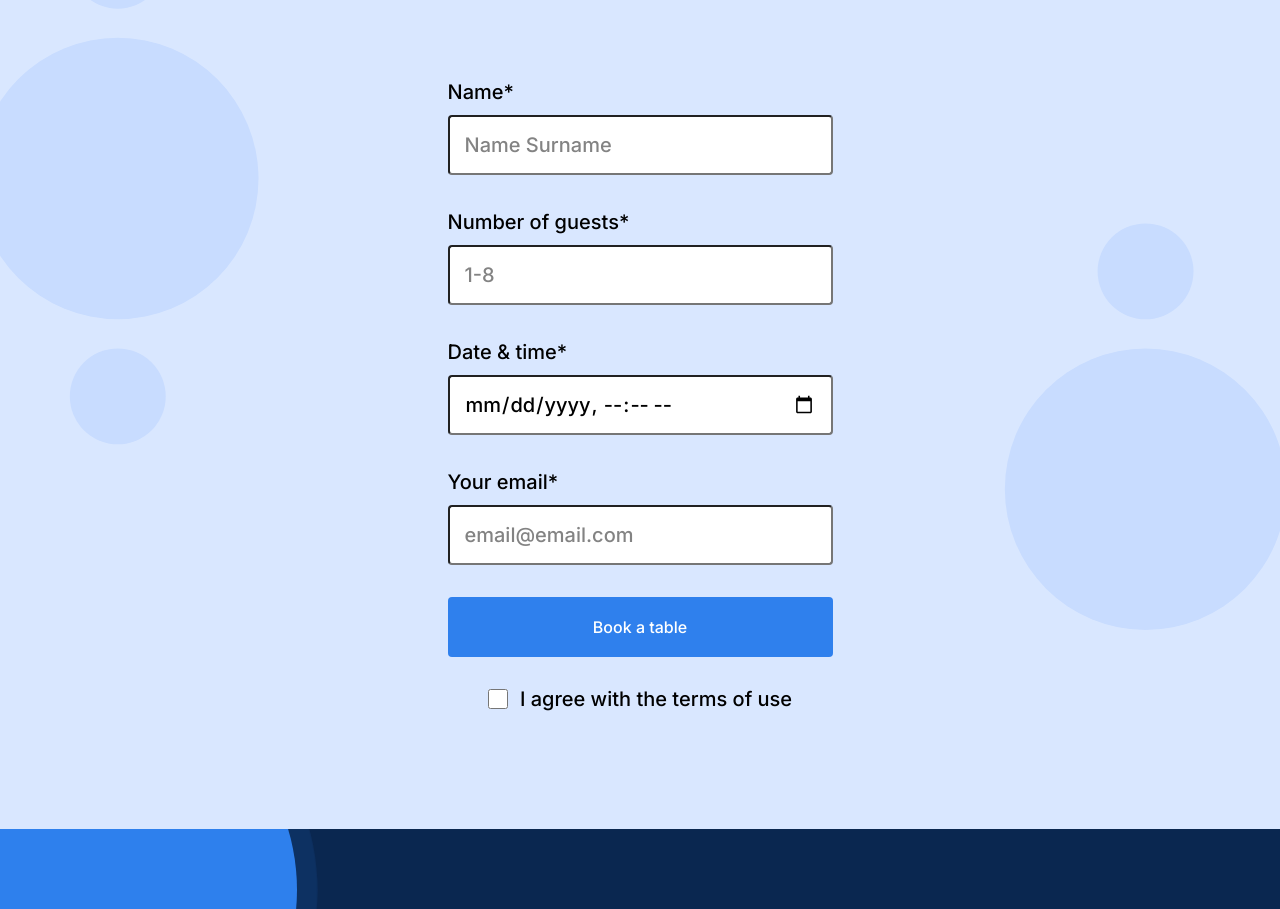
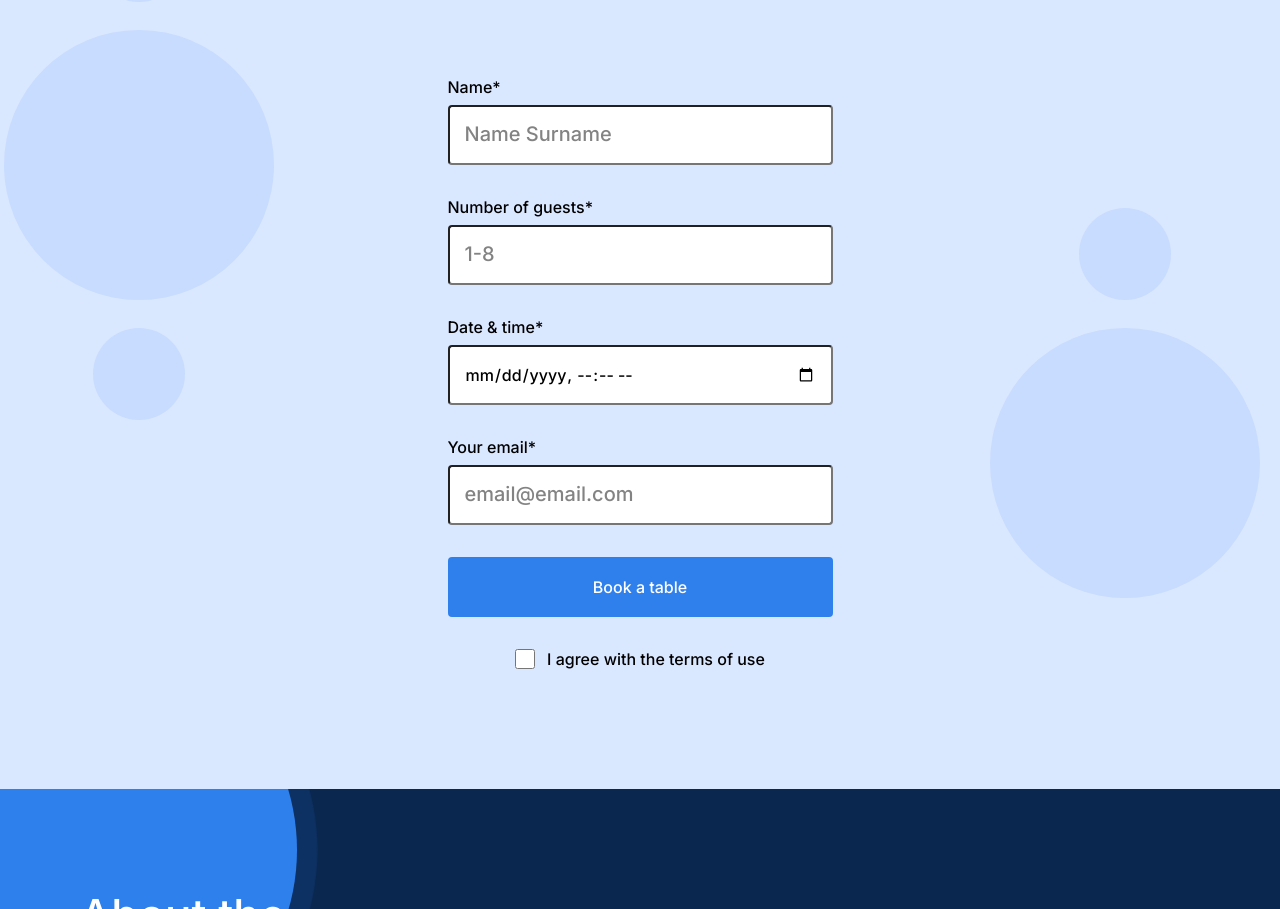
Before and after one commit to Ian-Diz/se_project_coffeeshop, a plain HTML site: page index.html in a window 1280 px wide. Shown: the part 3131-4040 px from the top of the page. Drawn offline with Linux system fonts and the light colour scheme.

Commit message:
Last submission project 2

```diff
--- a/blocks/form.css
+++ b/blocks/form.css
@@ -12,7 +12,8 @@
 
 .form__label {
   font-weight: 500;
-  font-size: 20px;
+  font-size: 16px;
+  line-height: 20px;
   color: #000000;
   display: flex;
   flex-direction: column;
```
